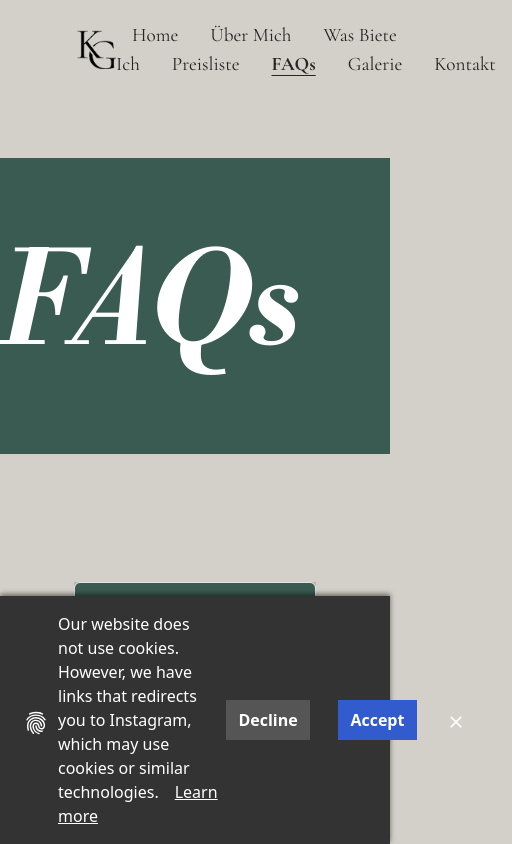
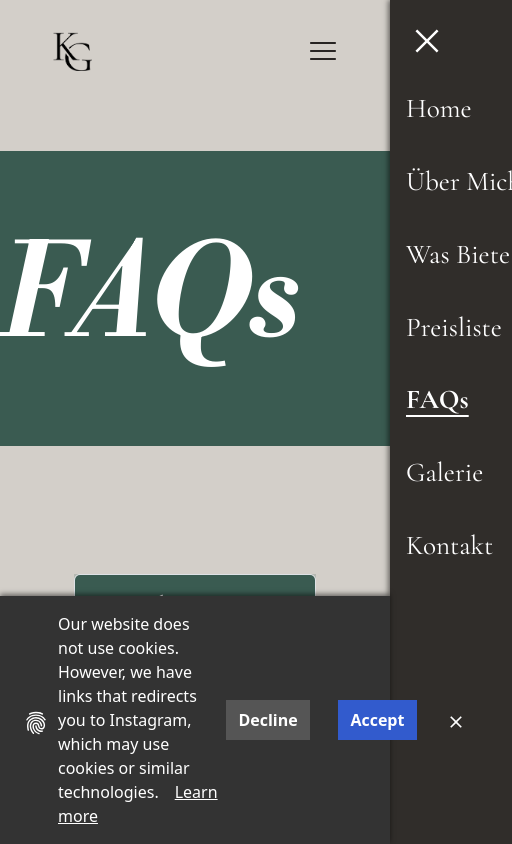
Before and after one commit to ClaraLee95/kg-lashes, a React (Create React App) app: page /faqs in a window 390 px wide. Shown: the top 844 px of the page, 512 px wide, since content can reach past the window. Built offline with nearby package versions, Linux system fonts and the light colour scheme; a web font is replaced by a local one.

Commit message:
Responsive design - hamburger side menu

```diff
--- a/src/App.scss
+++ b/src/App.scss
@@ -160,6 +160,16 @@ body {
 		width: 100vw;
 		height: 80vh;
 	}
+
+	.pageContainer {
+		-ms-overflow-style: none; /* IE and Edge */
+		scrollbar-width: none; /* Firefox */
+	}
+
+	/* Hide scrollbar for Chrome, Safari and Opera */
+	.pageContainer::-webkit-scrollbar {
+		display: none;
+	}
 }
 
 @media (max-width: $small-tablet) {
--- a/src/App.tsx
+++ b/src/App.tsx
@@ -2,7 +2,7 @@ import React, { useEffect, useState } from "react";
 import { Routes, Route, useLocation } from "react-router-dom";
 import { type ThemeType } from "./lib/types";
 
-import NavBar from "./components/NavBar/Navbar";
+import MenuBar from "./components/Menu/MenuBar/MenuBar";
 import Footer from "./components/Footer/Footer";
 import CookieConsentBanner from "./components/CookieConsentBanner/CookieConsentBanner";
 import Home from "./views/Home/Home";
@@ -49,7 +49,7 @@ const App = () => {
 
 	return (
 		<div className={"pageContainer " + bodyClass}>
-			<NavBar className="fontMenu" theme={theme} />
+			<MenuBar className="fontMenu" theme={theme} />
 			<div className="container">
 				<Routes>
 					<Route path="/" element={<Home></Home>}></Route>
--- /dev/null
+++ b/src/components/Menu/FullNavMenu/FullNavMenu.scss
@@ -0,0 +1,10 @@
+@import "../../../custom.scss";
+
+@media (max-width: $tablet) {
+}
+
+@media (max-width: $small-tablet) {
+}
+
+@media (max-width: $phone) {
+}
--- /dev/null
+++ b/src/components/Menu/FullNavMenu/FullNavMenu.tsx
@@ -0,0 +1,32 @@
+import { NavLink } from "react-router-dom";
+import "./FullNavMenu.scss";
+
+function FullNavMenu() {
+	return (
+		<>
+			<NavLink to="/" style={{ textDecoration: "none" }}>
+				Home
+			</NavLink>
+			<NavLink to="uber-mich" style={{ textDecoration: "none" }}>
+				Über Mich
+			</NavLink>
+			<NavLink to="was-biete-ich" style={{ textDecoration: "none" }}>
+				Was Biete Ich
+			</NavLink>
+			<NavLink to="preisliste" style={{ textDecoration: "none" }}>
+				Preisliste
+			</NavLink>
+			<NavLink to="faqs" style={{ textDecoration: "none" }}>
+				FAQs
+			</NavLink>
+			<NavLink to="galerie" style={{ textDecoration: "none" }}>
+				Galerie
+			</NavLink>
+			<NavLink to="kontakt" style={{ textDecoration: "none" }}>
+				Kontakt
+			</NavLink>
+		</>
+	);
+}
+
+export default FullNavMenu;
--- /dev/null
+++ b/src/components/Menu/HamburgerMenu/HamburgerMenu.scss
@@ -0,0 +1,56 @@
+@import "../../../custom.scss";
+
+@media (max-width: $tablet) {
+	.hamburgerMenuContainer {
+		position: relative;
+		margin-right: 2rem;
+
+		z-index: 100;
+
+		.hamburgerMenuIcon {
+			display: flex;
+			flex-direction: column;
+			cursor: pointer;
+		}
+
+		.hamburgerSideContainer {
+			position: fixed;
+			display: flex;
+			flex-direction: column;
+			align-items: flex-start;
+
+			right: -250px;
+			top: 0;
+			height: 100%;
+			width: 250px;
+
+			padding-top: 0.5rem;
+
+			background-color: rgba($darkest, 0.95);
+			box-shadow: -2px 0 5px rgba(0, 0, 0, 0.5);
+			transition: 0.4s;
+
+			.sideCloseIcon {
+				margin: 1rem;
+				background: none;
+				border: none;
+
+				cursor: pointer;
+				transition: transform 0.4s;
+
+				-webkit-filter: invert(100%); /* Safari/Chrome */
+				filter: invert(100%);
+			}
+
+			&.open {
+				right: 0;
+			}
+		}
+	}
+}
+
+@media (max-width: $small-tablet) {
+}
+
+@media (max-width: $phone) {
+}
--- /dev/null
+++ b/src/components/Menu/HamburgerMenu/HamburgerMenu.tsx
@@ -0,0 +1,93 @@
+import { useState } from "react";
+import { NavLink } from "react-router-dom";
+import { RxHamburgerMenu } from "react-icons/rx";
+import { RiCloseLargeLine } from "react-icons/ri";
+import { FaArrowRightFromBracket } from "react-icons/fa6";
+
+import "./HamburgerMenu.scss";
+
+function HamburgerMenu() {
+	const [isOpen, setIsOpen] = useState(false);
+
+	const toggleMenu = () => {
+		setIsOpen(!isOpen);
+	};
+
+	return (
+		<div className="hamburgerMenuContainer">
+			<div className="hamburgerMenuIcon" onClick={toggleMenu}>
+				<RxHamburgerMenu size={30} />
+			</div>
+			<div className={`hamburgerSideContainer ${isOpen ? "open" : ""}`}>
+				<button className="sideCloseIcon" onClick={toggleMenu}>
+					<RiCloseLargeLine size={30} />
+				</button>
+				<NavLink
+					to="/"
+					style={{
+						textDecoration: "none",
+						color: "white",
+						fontSize: "1.7rem",
+					}}>
+					Home
+				</NavLink>
+				<NavLink
+					to="uber-mich"
+					style={{
+						textDecoration: "none",
+						color: "white",
+						fontSize: "1.7rem",
+					}}>
+					Über Mich
+				</NavLink>
+				<NavLink
+					to="was-biete-ich"
+					style={{
+						textDecoration: "none",
+						color: "white",
+						fontSize: "1.7rem",
+					}}>
+					Was Biete Ich
+				</NavLink>
+				<NavLink
+					to="preisliste"
+					style={{
+						textDecoration: "none",
+						color: "white",
+						fontSize: "1.7rem",
+					}}>
+					Preisliste
+				</NavLink>
+				<NavLink
+					to="faqs"
+					style={{
+						textDecoration: "none",
+						color: "white",
+						fontSize: "1.7rem",
+					}}>
+					FAQs
+				</NavLink>
+				<NavLink
+					to="galerie"
+					style={{
+						textDecoration: "none",
+						color: "white",
+						fontSize: "1.7rem",
+					}}>
+					Galerie
+				</NavLink>
+				<NavLink
+					to="kontakt"
+					style={{
+						textDecoration: "none",
+						color: "white",
+						fontSize: "1.7rem",
+					}}>
+					Kontakt
+				</NavLink>
+			</div>
+		</div>
+	);
+}
+
+export default HamburgerMenu;
--- a/src/components/NavBar/NavBar.scss
+++ b/src/components/Menu/MenuBar/MenuBar.scss
@@ -1,4 +1,4 @@
-@import "../../custom.scss";
+@import "../../../custom.scss";
 
 .navBar {
 	display: flex;
@@ -32,29 +32,28 @@
 		text-decoration: underline !important;
 		text-underline-position: under;
 	}
+
+	.menuContainerFullNav {
+		display: flex;
+	}
+	.menuContainerHamburger {
+		display: none;
+	}
 }
 
 @media (max-width: $tablet) {
-	.navBar {
-		padding-top: 1.5rem;
+	.menuContainer {
+		.menuContainerFullNav {
+			display: none;
+		}
+		.menuContainerHamburger {
+			display: flex;
+		}
 	}
 }
 
 @media (max-width: $small-tablet) {
-	.navBar {
-		padding-top: 1.3rem;
-
-		.logoSmall {
-			width: 35px;
-		}
-	}
 }
 
 @media (max-width: $phone) {
-	.navBar {
-		padding-left: 1.5rem;
-		.logoSmall {
-			width: 28px;
-		}
-	}
 }
--- /dev/null
+++ b/src/components/Menu/MenuBar/MenuBar.tsx
@@ -0,0 +1,32 @@
+import { NavLink } from "react-router-dom";
+import logoSmallBlack from "../../../assets/logo_small_black.png";
+import logoSmallWhite from "../../../assets/logo_small_white.png";
+import FullNavMenu from "../FullNavMenu/FullNavMenu";
+import "./MenuBar.scss";
+import HamburgerMenu from "../HamburgerMenu/HamburgerMenu";
+
+function MenuBar({ className, theme }: { className: string; theme: string }) {
+	return (
+		<nav className={"navBar " + className}>
+			<div className="logoContainer">
+				<NavLink to="/">
+					<img
+						className="logoSmall"
+						src={theme === "light" ? logoSmallBlack : logoSmallWhite}
+						alt="AG Aesthetic Lashes"
+					/>
+				</NavLink>
+			</div>
+			<div className="menuContainer">
+				<div className="menuContainerFullNav">
+					<FullNavMenu></FullNavMenu>
+				</div>
+				<div className="menuContainerHamburger">
+					<HamburgerMenu></HamburgerMenu>
+				</div>
+			</div>
+		</nav>
+	);
+}
+
+export default MenuBar;
--- a/src/components/NavBar/Navbar.tsx
+++ /dev/null
@@ -1,45 +0,0 @@
-import { NavLink } from "react-router-dom";
-import logoSmallBlack from "../../assets/logo_small_black.png";
-import logoSmallWhite from "../../assets/logo_small_white.png";
-import "./NavBar.scss";
-
-function NavBar({ className, theme }: { className: string; theme: string }) {
-	return (
-		<nav className={"navBar " + className}>
-			<div className="logoContainer">
-				<NavLink to="/">
-					<img
-						className="logoSmall"
-						src={theme === "light" ? logoSmallBlack : logoSmallWhite}
-						alt="AG Aesthetic Lashes"
-					/>
-				</NavLink>
-			</div>
-			<div className="menuContainer">
-				<NavLink to="/" style={{ textDecoration: "none" }}>
-					Home
-				</NavLink>
-				<NavLink to="uber-mich" style={{ textDecoration: "none" }}>
-					Über Mich
-				</NavLink>
-				<NavLink to="was-biete-ich" style={{ textDecoration: "none" }}>
-					Was Biete Ich
-				</NavLink>
-				<NavLink to="preisliste" style={{ textDecoration: "none" }}>
-					Preisliste
-				</NavLink>
-				<NavLink to="faqs" style={{ textDecoration: "none" }}>
-					FAQs
-				</NavLink>
-				<NavLink to="galerie" style={{ textDecoration: "none" }}>
-					Galerie
-				</NavLink>
-				<NavLink to="kontakt" style={{ textDecoration: "none" }}>
-					Kontakt
-				</NavLink>
-			</div>
-		</nav>
-	);
-}
-
-export default NavBar;
--- a/src/custom.scss
+++ b/src/custom.scss
@@ -46,10 +46,10 @@ $text_allura: "Allura", cursive;
 
 /* Screen Sizes */
 $desktop: 1800px;
-$tablet: 1024px;
-$small-tablet: 712px;
-$phone: 480px;
-$small-phone: 360px;
+$tablet: 1030px; // 1024
+$small-tablet: 720px; // 712
+$phone: 490px; // 480
+$small-phone: 370px;
 
 // @media (max-width: $tablet) {}
 // @media (max-width: $small-tablet) {}
--- a/src/views/Home/HomeLogo/HomeLogo.scss
+++ b/src/views/Home/HomeLogo/HomeLogo.scss
@@ -18,7 +18,7 @@
 
 	.logoBigWhite {
 		position: absolute;
-		top: 50%;
+		top: 48%;
 		left: 50%;
 		transform: translate(-50%, -50%);
 		z-index: 2;
```
